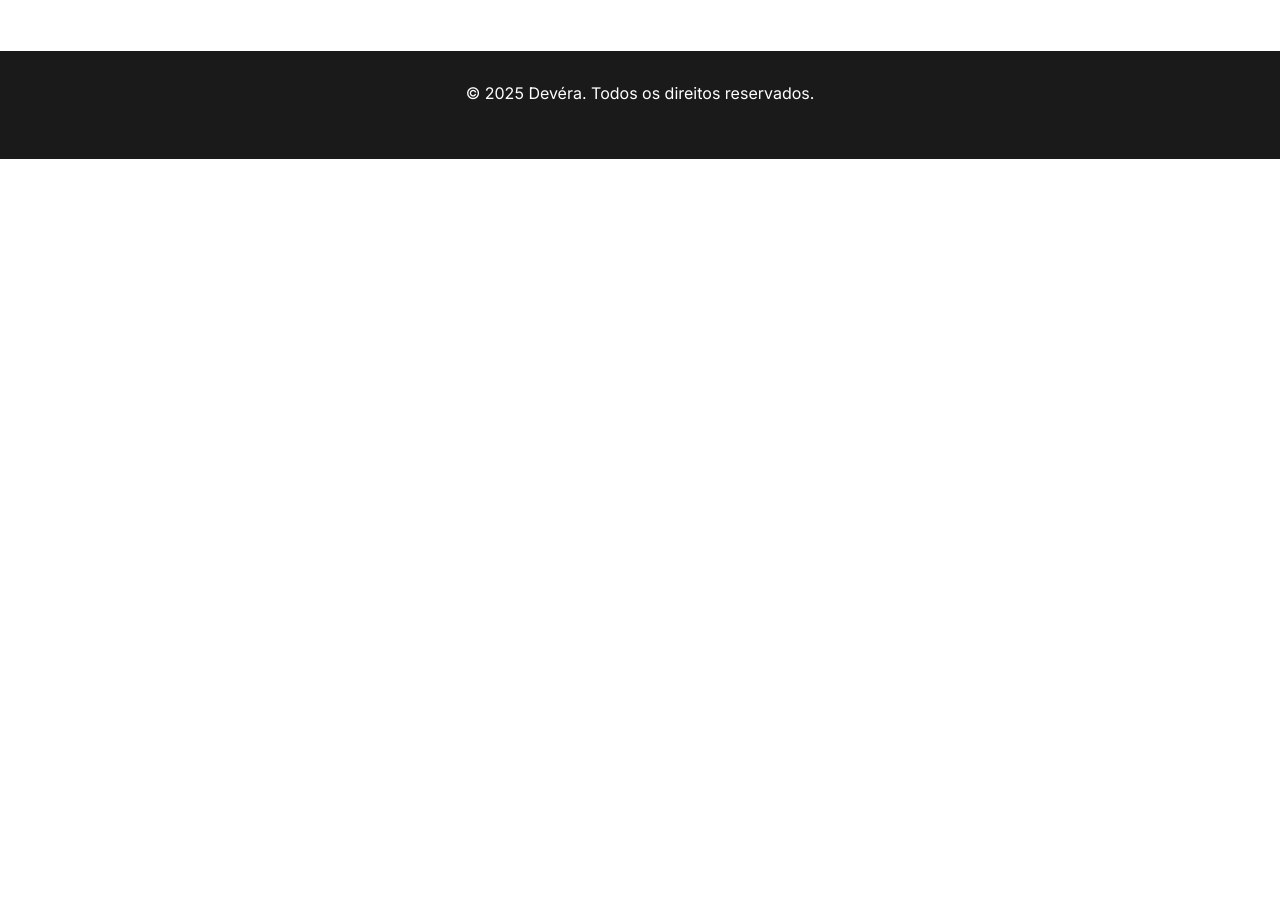
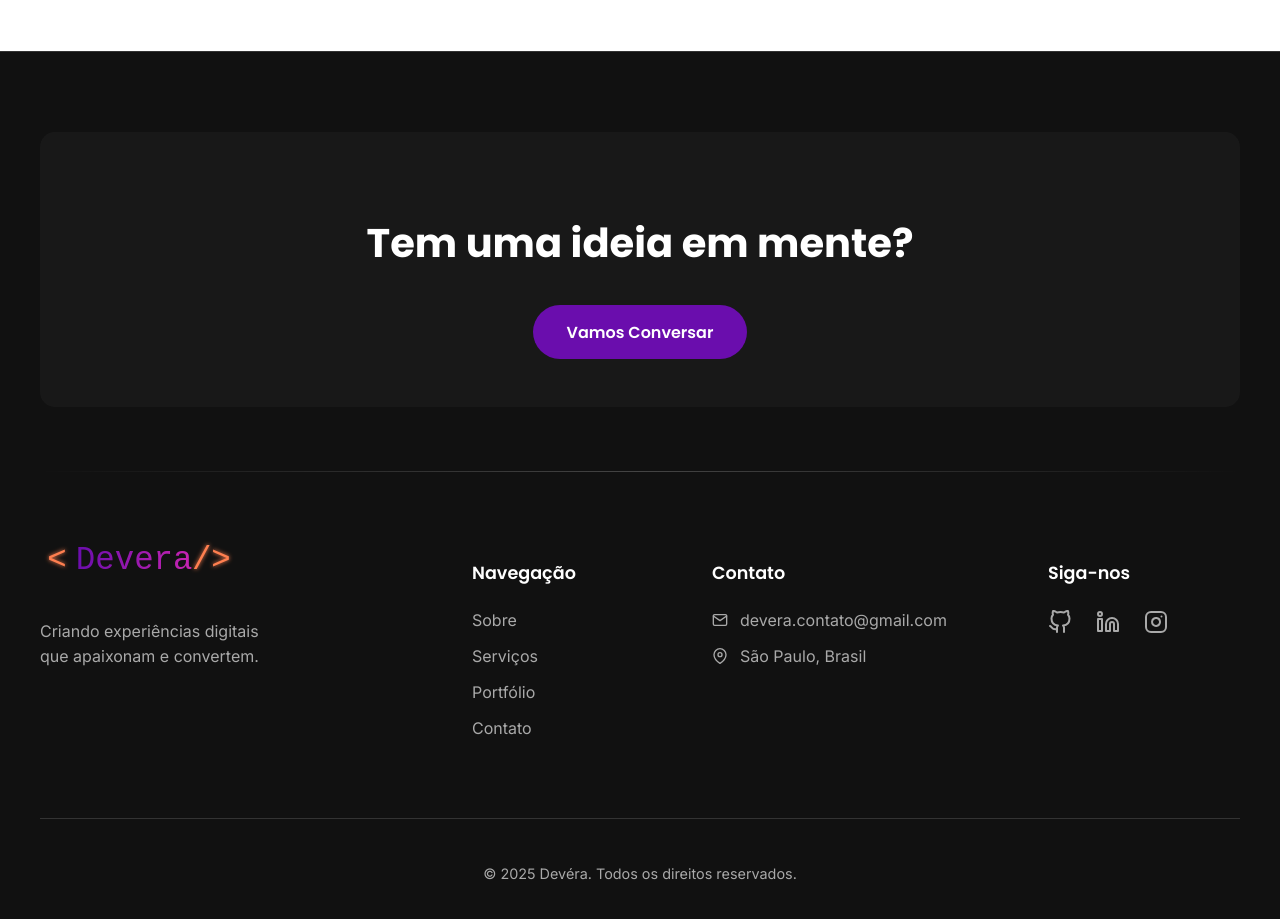
Before and after one commit to MatheusDevb/devera-site, a React (Vite) app: page /portfolio/projeto-1 in a window 1280 px wide. Shown: the part 1480-2399 px from the top of the page. Before the commit the page ends 1639 px from the top, so only its background shows below. Built offline with nearby package versions, Linux system fonts and the light colour scheme.

Commit message:
update footer

```diff
--- a/src/components/Footer.jsx
+++ b/src/components/Footer.jsx
@@ -1,17 +1,64 @@
 // src/components/Footer.jsx
-import styles from "./Footer.module.css"; // Importa o CSS Module
+import React from 'react';
+import { Link } from 'react-router-dom';
+import styles from './Footer.module.css';
+import Button from './Button';
+import Logo from '../assets/logo.svg'; // Importando o logo
+import { FiMail, FiMapPin, FiGithub, FiLinkedin, FiInstagram } from 'react-icons/fi';
 
 function Footer() {
-  const currentYear = new Date().getFullYear(); // Pega o ano atual dinamicamente
-
   return (
     <footer className={styles.footer}>
-      <div className={styles.footerContent}>
-        <p>&copy; {currentYear} Devéra. Todos os direitos reservados.</p>
-        {/* Futuramente, podemos adicionar links para redes sociais aqui */}
-        <div className={styles.socialLinks}>
-          {/* <a href="#">GitHub</a>
-          <a href="#">LinkedIn</a> */}
+      <div className={styles.container}>
+        {/* Seção CTA Principal */}
+        <div className={styles.ctaSection}>
+          <h2>Tem uma ideia em mente?</h2>
+          <Button to="/contato" variant="primary" size="large">
+            Vamos Conversar
+          </Button>
+        </div>
+
+        {/* Divisor Visual */}
+        <div className={styles.divider}></div>
+
+        {/* Corpo Principal do Rodapé */}
+        <div className={styles.mainFooter}>
+          <div className={styles.brandColumn}>
+            <img src={Logo} alt="Devéra Logo" className={styles.logo} />
+            <p>Criando experiências digitais que apaixonam e convertem.</p>
+          </div>
+
+          <div className={styles.linksColumn}>
+            <h4>Navegação</h4>
+            <ul>
+              <li><Link to="/sobre">Sobre</Link></li>
+              <li><Link to="/servicos">Serviços</Link></li>
+              <li><Link to="/portfolio">Portfólio</Link></li>
+              <li><Link to="/contato">Contato</Link></li>
+            </ul>
+          </div>
+
+          <div className={styles.contactColumn}>
+            <h4>Contato</h4>
+            <ul>
+              <li><FiMail /> devera.contato@gmail.com</li>
+              <li><FiMapPin /> São Paulo, Brasil</li>
+            </ul>
+          </div>
+
+          <div className={styles.socialColumn}>
+            <h4>Siga-nos</h4>
+            <div className={styles.socialIcons}>
+              <a href="https://github.com" target="_blank" rel="noopener noreferrer"><FiGithub /></a>
+              <a href="https://linkedin.com" target="_blank" rel="noopener noreferrer"><FiLinkedin /></a>
+              <a href="https://instagram.com" target="_blank" rel="noopener noreferrer"><FiInstagram /></a>
+            </div>
+          </div>
+        </div>
+
+        {/* Base do Rodapé */}
+        <div className={styles.footerBottom}>
+          <p>&copy; {new Date( ).getFullYear()} Devéra. Todos os direitos reservados.</p>
         </div>
       </div>
     </footer>
--- a/src/components/Footer.module.css
+++ b/src/components/Footer.module.css
@@ -1,45 +1,127 @@
+/* src/components/Footer.module.css */
+
 .footer {
-  background-color: var(--dark-gray);
-  color: var(--white);
-  padding: 1rem 2rem;
-  text-align: center;
-  position: relative;
-  z-index: 10;
+  background-color: #111; /* Um pouco mais claro que o preto puro */
+  color: #a9a9a9; /* Cinza claro para o texto, não branco puro */
+  padding: 5rem 0 2rem 0;
+  border-top: 1px solid #333;
 }
 
-.footerContent {
+.container {
   max-width: 1200px;
   margin: 0 auto;
-  display: flex;
-  flex-direction: column;
-  align-items: center;
-  gap: 1.5rem;
+  padding: 0 2rem;
 }
 
-.footerLogo {
-  font-size: 1.5rem;
-  font-weight: 700;
+/* Seção CTA */
+.ctaSection {
+  text-align: center;
+  padding: 3rem 0;
+  background: rgba(255, 255, 255, 0.03);
+  border-radius: 15px;
+  margin-bottom: 4rem;
 }
 
-.footerLinks {
+.ctaSection h2 {
+  font-size: 2.5rem;
+  color: #ffffff;
+  margin-bottom: 2rem;
+}
+
+/* Divisor */
+.divider {
+  height: 1px;
+  background: linear-gradient(to right, transparent, #444, transparent);
+  margin-bottom: 4rem;
+}
+
+/* Corpo Principal */
+.mainFooter {
+  display: grid;
+  grid-template-columns: 2fr 1fr 1.5fr 1fr;
+  gap: 3rem;
+  margin-bottom: 4rem;
+}
+
+.mainFooter h4 {
+  font-size: 1.1rem;
+  color: #ffffff;
+  margin-bottom: 1.5rem;
+  font-weight: 600;
+}
+
+.mainFooter ul {
   list-style: none;
   padding: 0;
-  margin: 0;
+}
+
+.mainFooter li {
+  margin-bottom: 1rem;
+}
+
+.mainFooter a {
+  color: #a9a9a9;
+  text-decoration: none;
+  transition: color 0.3s ease;
+}
+
+.mainFooter a:hover {
+  color: var(--color-orange);
+}
+
+/* Colunas Específicas */
+.brandColumn .logo {
+  width: 220px;
+  margin-bottom: 1rem;
+}
+
+.brandColumn p {
+  max-width: 250px;
+  line-height: 1.6;
+}
+
+.contactColumn ul li {
+  display: flex;
+  align-items: center;
+  gap: 0.75rem;
+}
+
+.socialIcons {
   display: flex;
   gap: 1.5rem;
 }
 
-.footerLinks a {
-  color: var(--white);
-  text-decoration: none;
-  transition: color 0.2s ease;
+.socialIcons a {
+  font-size: 1.5rem;
 }
 
-.footerLinks a:hover {
-  color: var(--orange);
+/* Base do Rodapé */
+.footerBottom {
+  text-align: center;
+  padding-top: 2rem;
+  border-top: 1px solid #333;
+  font-size: 0.9rem;
 }
 
-.copyright {
-  font-size: 0.9rem;
-  color: rgba(255, 255, 255, 0.7);
+/* Responsividade */
+@media (max-width: 992px) {
+  .mainFooter {
+    grid-template-columns: 1fr 1fr;
+  }
 }
+
+@media (max-width: 768px) {
+  .mainFooter {
+    grid-template-columns: 1fr;
+    text-align: center;
+  }
+  .brandColumn,
+  .contactColumn ul li,
+  .socialIcons {
+    justify-content: center;
+    align-items: center;
+  }
+  .brandColumn p {
+    margin: 0 auto;
+  }
+}
```
